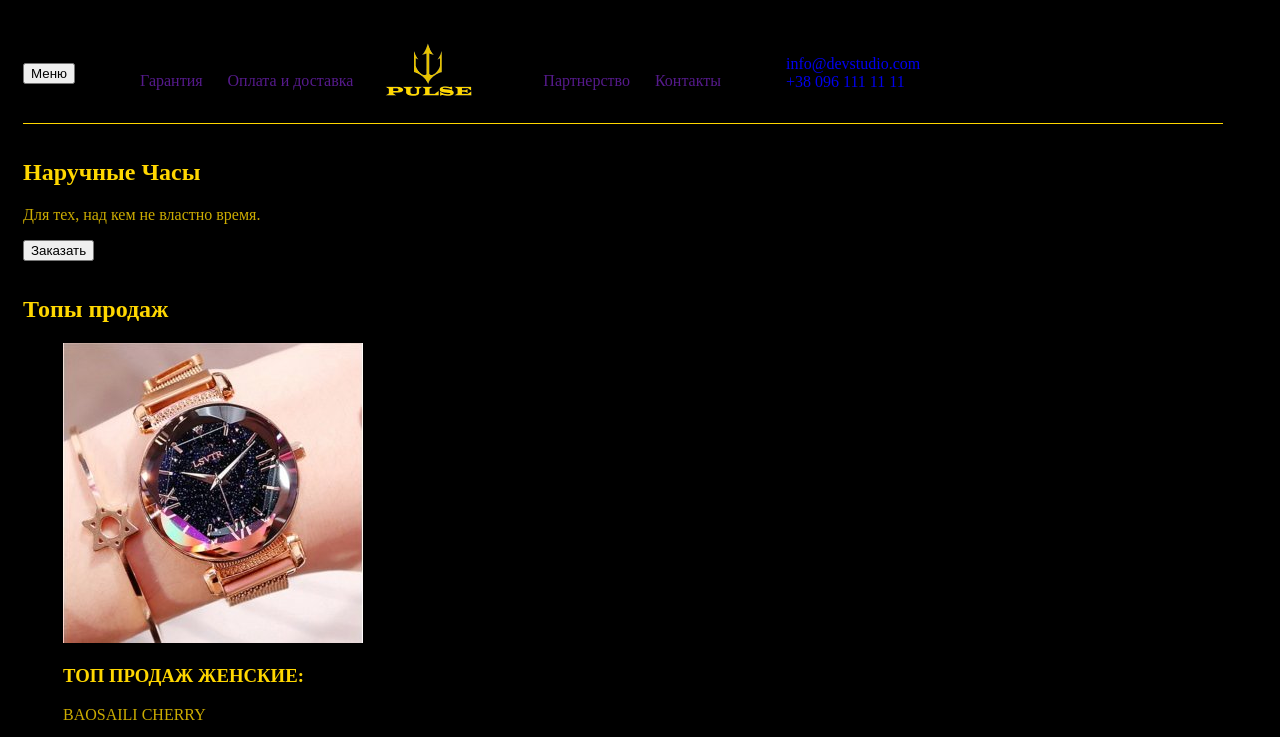
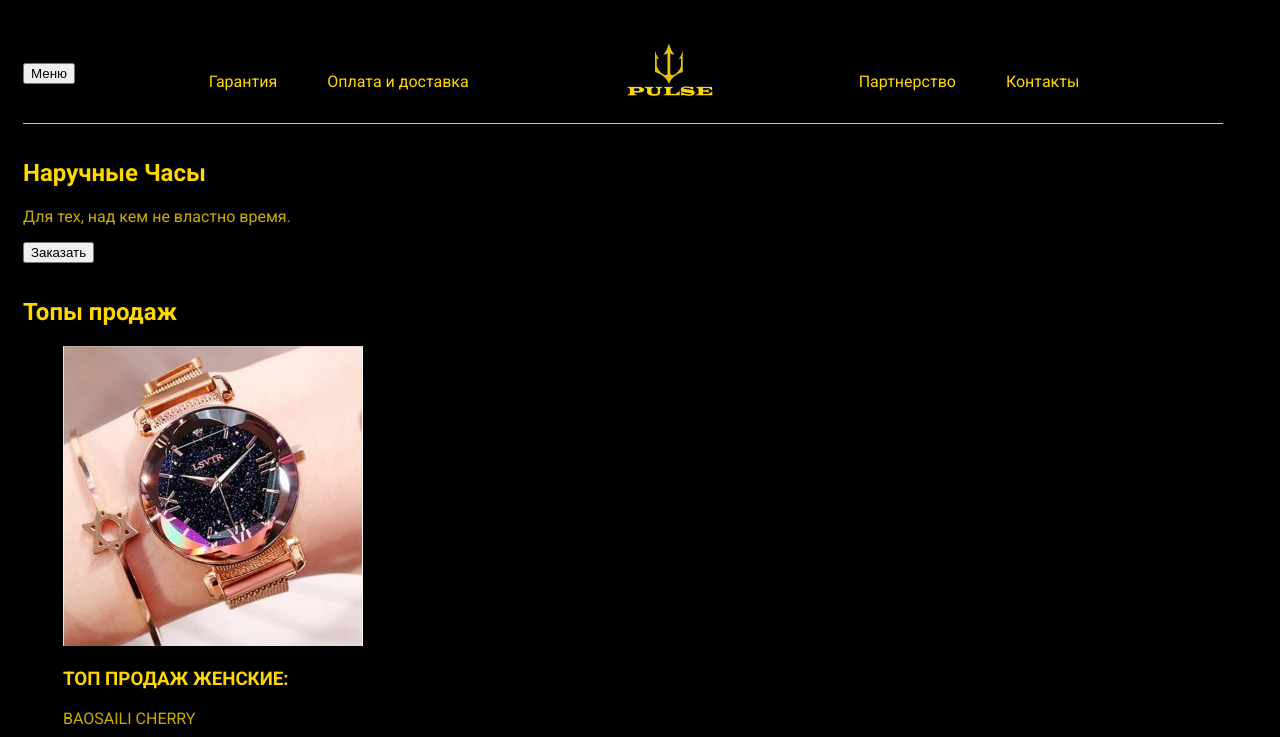
Before and after one commit to Serhii-Starostenko/Watch-shop12, a plain HTML site: page index.html in a window 1280 px wide. Shown: the top 737 px of the page. Drawn offline with Linux system fonts and the light colour scheme.

Commit message:
предварительное позиционирование

```diff
--- a/css/style.css
+++ b/css/style.css
@@ -7,6 +7,7 @@
 
 body{
     background-color:var(--bgc);
+    font-family: 'Roboto', sans-serif;
 }
 
 h1,h2,h3{
@@ -41,27 +42,36 @@ a{
     border-bottom: 1px solid var(--akcent-color);
 }
 .navigation{
+    margin-left: auto;
+    margin-right: auto;
     display: flex;
-    align-items: center;
+    align-items:center;
 }
-.header-logo{
-    display:block;
-   padding: auto;
-    width: 150px;
-    height: 150px;
-    margin-left: 50px;
-    border: 1px solid var(--akcent-color);
-}
-.logo-name{
-    display: flex;
+
+.logo{
+    margin-left: auto;
+    margin-right: auto;
 
 }
 
-.nav-list{
+.nav-left{
     display:flex;
-    margin-left: 25px;
+    margin-right: 100px;
     margin-bottom: 0px;
 }
+
+.nav-right{
+    display:flex;
+    margin-bottom: 0px;
+    margin-left: 100px;
+
+}
 .nav-position{
-margin-right: 25px;
-}
+    margin-right:50px;
+    }
+    .nav-position a{
+        color: var(--akcent-color);
+    }
+    .nav-position a:hover,.nav-position a:focus{
+        color:var(--secondary-txt-color);
+    }
--- a/index.html
+++ b/index.html
@@ -6,6 +6,9 @@
     <meta name="viewport" content="width=device-width, initial-scale=1.0">
     <title>Document</title>
     <link rel="stylesheet" href="./css/style.css">
+    <link rel="preconnect" href="https://fonts.googleapis.com">
+<link rel="preconnect" href="https://fonts.gstatic.com" crossorigin>
+<link href="https://fonts.googleapis.com/css2?family=Roboto:wght@400;500;700;900&display=swap" rel="stylesheet">
 </head>
 <body>
     <div class="container" >
@@ -15,24 +18,24 @@
                 Меню
             </button>
             <nav class="navigation">
-                <ul class="nav-list">
+                <ul class="nav-left">
                     <li class="nav-position" > <a href="">Гарантия</a></li>
                     <li class="nav-position"> <a href="">Оплата и доставка</a></li>
 
                 </ul>
-              <a class="" href="./index.html">
+              <a class="logo" href="./index.html">
                 <img src="./icon/logo2.png" alt="Логотип Трезубец" width="100px" height="100px">
               </a>
 
-                <ul class="nav-list">
+                <ul class="nav-right">
                     <li class="nav-position"> <a href="">Партнерство</a></li>
                     <li class="nav-position"> <a href="">Контакты</a></li>
                 </ul>
             </nav>
-<ul class="header-contact">
+<!-- <ul class="header-contact">
     <li><a class="contact-footer" href="mailto:info@devstudio.com;">info@devstudio.com</a></li>
                 <li> <a class="contact-footer" href="tel:+380961111111;">+38 096 111 11 11</a></li>
-</ul>
+</ul> -->
 
     </Header>
 </div>
```
